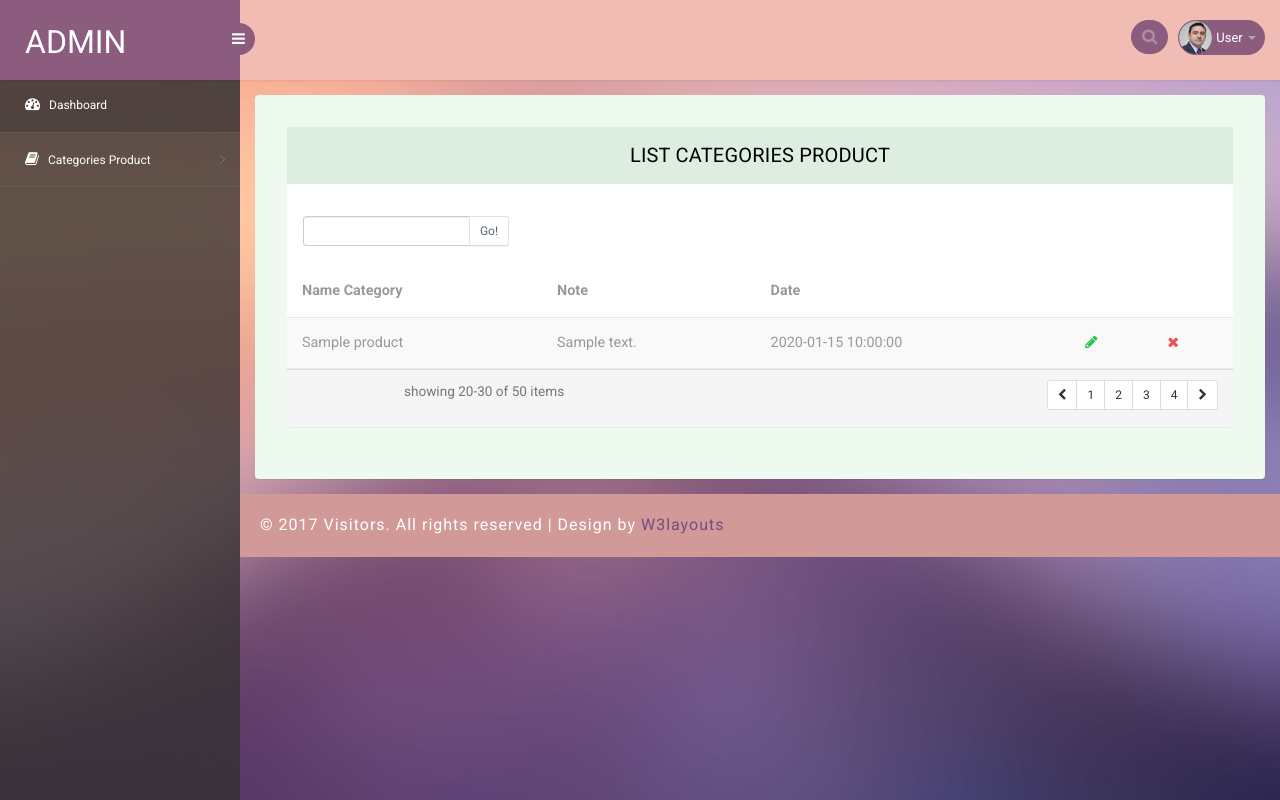
After one commit to namdq97/shop, a Laravel app: page /admin/all-category-product in a window 1280 px wide. The commit adds this page. Run offline with Laravel 8, Linux system fonts and the light colour scheme; tables that the repository leaves empty hold one stand-in row (values such as "Sample post").

Commit message:
cate prod

```diff
--- /dev/null
+++ b/app/Http/Controllers/CategoryProduct.php
@@ -0,0 +1,57 @@
+<?php
+
+namespace App\Http\Controllers;
+
+use Illuminate\Http\Request;
+use Illuminate\Support\Facades\DB;
+use Illuminate\Support\Facades\Redirect;
+
+class CategoryProduct extends Controller
+{
+    public function all()
+    {
+        $data = DB::table('tbl_category_product')->get();
+        return view('admin.allCategoryProduct', ['data' => $data]);
+    }
+
+    public function add()
+    {
+        return view('admin.addCategoryProduct');
+    }
+
+    public function listBySearch() {
+        $data = DB::table('tbl_category_product')->where('name','LIKE', "%{$_GET['name']}%")->get();
+        return view('admin.allCategoryProduct', ['data' => $data]);
+    }
+
+    public function update()
+    {
+        $id = $_GET['id'];
+        $data = DB::table('tbl_category_product')->where('id', $id)->first();
+        return view('admin.updateCategoryProduct', ['data' => $data]);
+    }
+
+    public function submit(Request $req)
+    {
+        $name = $req->name;
+        $desc = $req->desc;
+        $result = DB::table('tbl_category_product')->insert(
+            ['name' => $name, 'desc' => $desc]
+        );
+        if ($result) {
+            return Redirect::to('/admin/all-category-product');
+        }
+    }
+
+    public function submitUpdate(Request $req, $id)
+    {
+        $name = $req->name;
+        $desc = $req->desc;
+        $result = DB::table('tbl_category_product')
+            ->where('id', $id)
+            ->update(['name' => $name, 'desc' => $desc]);
+        if ($result) {
+            return Redirect::to('/admin/all-category-product');
+        }
+    }
+}
--- a/package.json
+++ b/package.json
@@ -21,5 +21,8 @@
         "sass": "^1.15.2",
         "sass-loader": "^7.1.0",
         "vue": "^2.5.17"
+    },
+    "dependencies": {
+        "composer": "^4.1.0"
     }
 }
--- /dev/null
+++ b/resources/views/admin/allCategoryProduct.blade.php
@@ -0,0 +1,87 @@
+@extends('admin.index')
+@section('content')
+<script>
+function myFunction(){
+       let param = $("#inputSearch").val();
+       window.open(`http://localhost:8000/admin/search-category-product?name=${param}`);
+}
+</script>
+<div class="table-agile-info">
+    <div class="panel panel-default">
+        <div class="panel-heading">
+           List Categories Product
+        </div>
+        <div class="row w3-res-tb">
+            <!-- <div class="col-sm-5 m-b-xs">
+                <select class="input-sm form-control w-sm inline v-middle">
+                    <option value="0">Bulk action</option>
+                    <option value="1">Delete selected</option>
+                    <option value="2">Bulk edit</option>
+                    <option value="3">Export</option>
+                </select>
+                <button class="btn btn-sm btn-default">Apply</button>
+            </div>
+            <div class="col-sm-4">
+            </div> -->
+            <div class="col-sm-3">
+                <div class="input-group">
+                    <input value="{{ isset($_GET['name']) ? $_GET['name'] : ' ' }}" type="text" class="input-sm form-control" id="inputSearch" placeholder="Search">
+                    <span class="input-group-btn">
+                        <button class="btn btn-sm btn-default" onclick="myFunction()" type="button">Go!</button>
+                    </span>
+                </div>
+            </div>
+        </div>
+        <div class="table-responsive">
+            <table class="table table-striped b-t b-light">
+                <thead>
+                    <tr>
+                        <th>Name Category</th>
+                        <th>Note</th>
+                        <th>Date</th>
+                        <th></th>
+                        <th></th>
+                    </tr>
+                </thead>
+                <tbody>
+                    @foreach($data as $key=>$item)
+                    <tr>
+                        <td>{{ $item->name }}</td>
+                        <td><span class="text-ellipsis">{{ $item->desc }}</span></td>
+                        <td><span class="text-ellipsis">{{ $item->created_at }}</span></td>
+                        <td>
+                            <a href="{{URL::to('/admin/update-category-product')}}?id=@php echo $item->id @endphp" class="active" ui-toggle-class="">
+                                <i class="fa fa-pencil text-success text-active"></i>
+                            </a>
+                        </td>
+                        <td>
+                            <a href="" class="active" ui-toggle-class="">
+                                <i class="fa fa-times text-danger text"></i>
+                            </a>
+                        </td>
+                    </tr>
+                    @endforeach
+                </tbody>
+            </table>
+        </div>
+        <footer class="panel-footer">
+            <div class="row">
+
+                <div class="col-sm-5 text-center">
+                    <small class="text-muted inline m-t-sm m-b-sm">showing 20-30 of 50 items</small>
+                </div>
+                <div class="col-sm-7 text-right text-center-xs">
+                    <ul class="pagination pagination-sm m-t-none m-b-none">
+                        <li><a href=""><i class="fa fa-chevron-left"></i></a></li>
+                        <li><a href="">1</a></li>
+                        <li><a href="">2</a></li>
+                        <li><a href="">3</a></li>
+                        <li><a href="">4</a></li>
+                        <li><a href=""><i class="fa fa-chevron-right"></i></a></li>
+                    </ul>
+                </div>
+            </div>
+        </footer>
+    </div>
+</div>
+@endsection
--- a/resources/views/admin/dashboard.blade.php
+++ b/resources/views/admin/dashboard.blade.php
@@ -1,4 +1,4 @@
 @extends('admin.index')
-@section('dashboard')
+@section('content')
 <h3>Welcome to admin dashboard</h3>
 @endsection
--- a/resources/views/admin/index.blade.php
+++ b/resources/views/admin/index.blade.php
@@ -61,14 +61,23 @@ Smartphone Compatible web template, free webdesigns for Nokia, Samsung, LG, Sony
                     <!-- user login dropdown start-->
                     <li class="dropdown">
                         <a data-toggle="dropdown" class="dropdown-toggle" href="#">
-                            <img alt="" src="images/2.png">
-                            <span class="username">John Doe</span>
+                            <img alt="" src="{{asset('backend/images/2.png')}}">
+                            <span class="username">
+                            <?php
+                                $name = Session::get('name');
+                                if ($name) {
+                                    echo  $name ;
+                                } else {
+                                    echo 'User';
+                                }
+                            ?>
+                            </span>
                             <b class="caret"></b>
                         </a>
                         <ul class="dropdown-menu extended logout">
                             <li><a href="#"><i class=" fa fa-suitcase"></i>Profile</a></li>
                             <li><a href="#"><i class="fa fa-cog"></i> Settings</a></li>
-                            <li><a href="login.html"><i class="fa fa-key"></i> Log Out</a></li>
+                            <li><a href="{{URL::to('/logout')}}"><i class="fa fa-key"></i> Log Out</a></li>
                         </ul>
                     </li>
                     <!-- user login dropdown end -->
@@ -94,11 +103,11 @@ Smartphone Compatible web template, free webdesigns for Nokia, Samsung, LG, Sony
                         <li class="sub-menu">
                             <a href="javascript:;">
                                 <i class="fa fa-book"></i>
-                                <span>Categories</span>
+                                <span>Categories Product</span>
                             </a>
                             <ul class="sub">
-                                <li><a href="typography.html">All</a></li>
-                                <li><a href="glyphicon.html">Add category</a></li>
+                                <li><a href="{{URL::to('admin/all-category-product')}}">All </a></li>
+                                <li><a href="{{URL::to('admin/add-category-product')}}">Add category</a></li>
                             </ul>
                         </li>
                     </ul>
@@ -109,9 +118,9 @@ Smartphone Compatible web template, free webdesigns for Nokia, Samsung, LG, Sony
         <!--sidebar end-->
         <!--main content start-->
         <section id="main-content">
-           <section class="wrapper">
-            @yield('dashboard')
-           </section>
+            <section class="wrapper">
+                @yield('content')
+            </section>
             <!-- footer -->
             <div class="footer">
                 <div class="wthree-copyright">
@@ -122,13 +131,13 @@ Smartphone Compatible web template, free webdesigns for Nokia, Samsung, LG, Sony
         </section>
         <!--main content end-->
     </section>
-    <script src="js/bootstrap.js"></script>
-    <script src="js/jquery.dcjqaccordion.2.7.js"></script>
-    <script src="js/scripts.js"></script>
-    <script src="js/jquery.slimscroll.js"></script>
-    <script src="js/jquery.nicescroll.js"></script>
+    <script src="{{ URL::asset('backend/js/bootstrap.js')}}"></script>
+    <script src="{{ URL::asset('backend/js/jquery.dcjqaccordion.2.7.js')}}"></script>
+    <script src="{{ URL::asset('backend/js/scripts.js')}}"></script>
+    <script src="{{ URL::asset('backend/js/jquery.slimscroll.js')}}"></script>
+    <script src="{{ URL::asset('backend/js/jquery.nicescroll.js')}}"></script>
     <!--[if lte IE 8]><script language="javascript" type="text/javascript" src="js/flot-chart/excanvas.min.js"></script><![endif]-->
-    <script src="js/jquery.scrollTo.js"></script>
+    <script src="{{ URL::asset('backend/js/jquery.scrollTo.js')}}"></script>
     <!-- morris JavaScript -->
     <script>
         $(document).ready(function () {
@@ -188,6 +197,9 @@ Smartphone Compatible web template, free webdesigns for Nokia, Samsung, LG, Sony
     <!-- calendar -->
     <script type="text/javascript" src="{{ URL::asset('backend/js/monthly.js')}}"></script>
     <script type="text/javascript">
+        // $(".dropdown-toggle").click(function () {
+        //     $(".dropdown-menu").toggle();
+        // });
         $(window).load(function () {
 
             $('#mycalendar').monthly({
--- a/routes/web.php
+++ b/routes/web.php
@@ -20,3 +20,11 @@ Route::get('/admin', 'Admin@index');
 Route::get('/admin/dashboard', 'Admin@showDashboard');
 Route::get('/logout', 'Admin@logout');
 Route::post('/admin-dashboard', 'Admin@login');
+
+//product
+Route::get('/admin/all-category-product', 'CategoryProduct@all');
+Route::get('/admin/search-category-product', 'CategoryProduct@listBySearch');
+Route::get('/admin/add-category-product', 'CategoryProduct@add');
+Route::get('/admin/update-category-product', 'CategoryProduct@update');
+Route::post('/admin/submit-category', 'CategoryProduct@submit');
+Route::post('/admin/update-category/{id}', 'CategoryProduct@submitUpdate');
```
Also changed, not shown: app/Http/Controllers/Admin.php (+25 -7 lines), resources/views/admin/addCategoryProduct.blade.php (added, +29 -0 lines), resources/views/admin/login.blade.php (+7 -0 lines), resources/views/admin/updateCategoryProduct.blade.php (added, +29 -0 lines), database/migrations/2020_04_06_134907_create_tbl_category_product.php (added), 1 other file.
